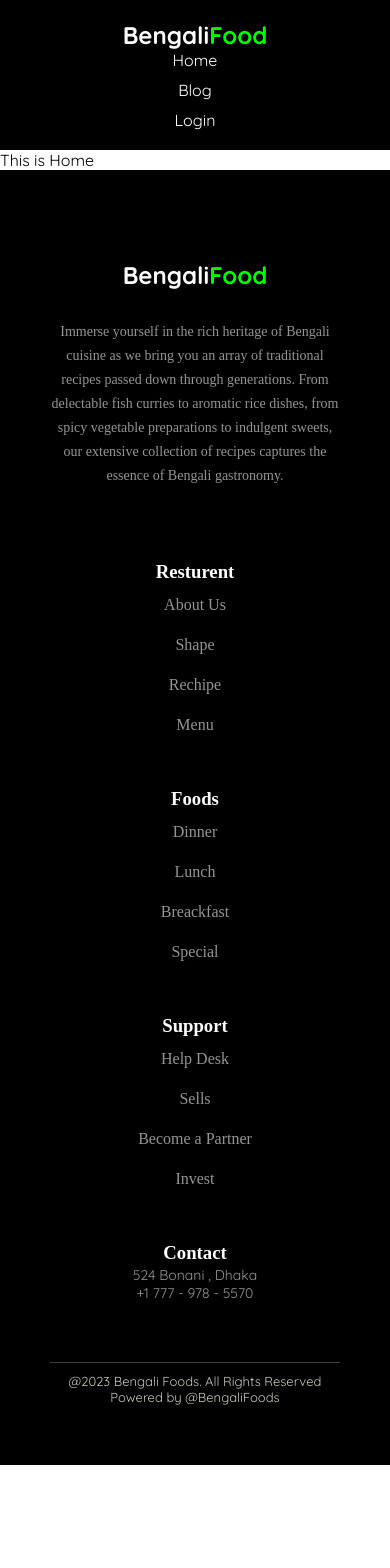
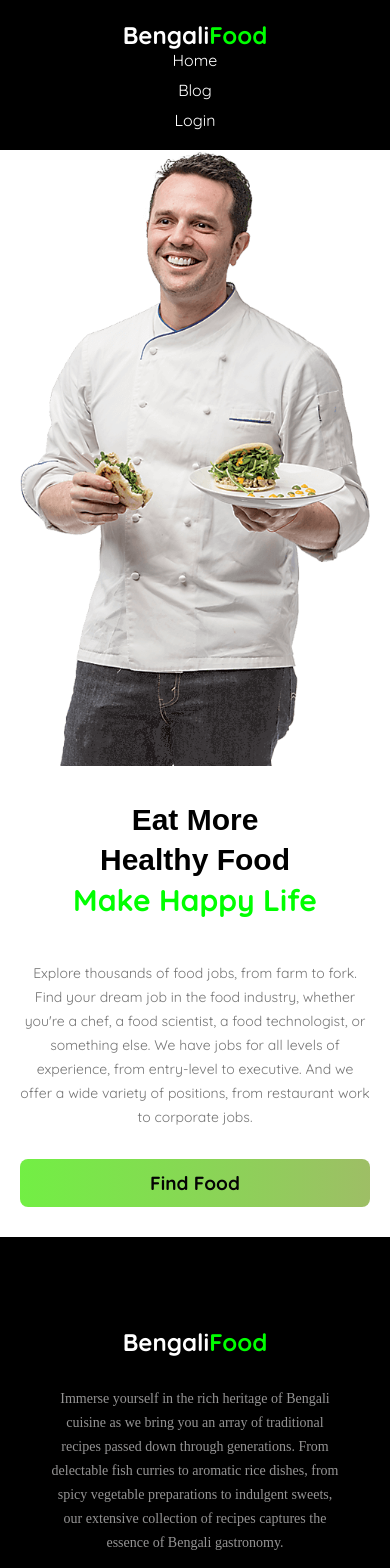
Before and after one commit to Fahim-Muntashir/Bangla-Food-Client, a React (Create React App) app: page / in a window 390 px wide. Shown: the top 1568 px of the page. Before the commit the page ends 1465 px from the top, so only its background shows below. Built offline with nearby package versions, Linux system fonts and the light colour scheme.

Commit message:
cover page added

```diff
--- /dev/null
+++ b/src/pages/Home/Cover/Cover.css
@@ -0,0 +1,115 @@
+.cover-page {
+    display: flex;
+    padding: 0px 50px;
+    align-items: center;
+}
+
+.cover-detail {
+    width: 50%;
+    text-align: left;
+    margin-bottom: 40px;
+}
+
+.cover-detail .cover-title {
+    font-family: 'Manrope', sans-serif;
+    font-style: normal;
+    font-weight: 800;
+    font-size: 70px;
+    line-height: 80px;
+    margin-bottom: 40px;
+}
+
+.cover-detail .cover-desc {
+    font-size: 18px;
+    line-height: 30px;
+    width: 519px;
+    color: #757575;
+    margin-bottom: 30px;
+}
+
+.common-btn-style {
+    padding: 12px 28px;
+    gap: 10px;
+    background: linear-gradient(90deg, #72ef44 0%, #7ea933c0 100%);
+    border-radius: 8px;
+    font-weight: 700;
+    font-size: 19px;
+    color: #040404;
+    border: none;
+}
+
+
+.cover-img {
+    width: 30%;
+    margin: 0 auto;
+}
+
+.cover-img img {
+    width: 100%;
+}
+
+/* common style */
+.common-btn-style:hover {
+    background: linear-gradient(90deg, #9e0c61 0%, #37ec37 100%);
+    color: #ffffff;
+    cursor: pointer;
+}
+
+.highlight-text {
+
+    color: rgb(0, 255, 0);
+}
+
+/* common style end */
+/* responsive styles */
+
+@media (max-width: 1024px) {
+    .cover-page {
+        flex-direction: column;
+        padding: 0px 20px;
+    }
+
+    .cover-detail,
+    .cover-img {
+        width: 100%;
+    }
+
+    .cover-detail {
+        text-align: center;
+        margin-bottom: 30px;
+    }
+
+    .cover-detail .cover-title {
+        font-size: 40px;
+        line-height: 50px;
+    }
+
+    .cover-detail .cover-desc {
+        width: 100%;
+    }
+
+    .common-btn-style {
+        width: 100%;
+    }
+}
+
+/* mobile styles */
+
+@media (max-width: 600px) {
+    .cover-detail .cover-title {
+        font-size: 30px;
+        line-height: 40px;
+    }
+
+    .cover-detail .cover-desc {
+        font-size: 14px;
+        line-height: 24px;
+        width: 100%;
+    }
+
+    .cover-img {
+        order: -1;
+        width: 100%;
+        margin-bottom: 30px;
+    }
+}
--- /dev/null
+++ b/src/pages/Home/Cover/Cover.js
@@ -0,0 +1,30 @@
+import React from "react";
+import "./Cover.css";
+import img from "../../../assests/images/chef.png";
+
+const Cover = () => {
+  return (
+    <div className="cover-page">
+      <div className="cover-detail">
+        <p className="cover-title">
+          Eat More <br />
+          Healthy Food
+          <br /> <span className="highlight-text">Make Happy Life</span>
+        </p>
+        <p className="cover-desc">
+          Explore thousands of food jobs, from farm to fork. Find your dream job
+          in the food industry, whether you're a chef, a food scientist, a food
+          technologist, or something else. We have jobs for all levels of
+          experience, from entry-level to executive. And we offer a wide variety
+          of positions, from restaurant work to corporate jobs.
+        </p>
+        <button className="common-btn-style"> Find Food</button>
+      </div>
+      <div className="cover-img">
+        <img src={img} alt="" srcset="" />
+      </div>
+    </div>
+  );
+};
+
+export default Cover;
--- a/src/pages/Home/Home.js
+++ b/src/pages/Home/Home.js
@@ -1,7 +1,12 @@
 import React from "react";
+import Cover from "./Cover/Cover";
 
 const Home = () => {
-  return <div>This is Home</div>;
+  return (
+    <div>
+      <Cover></Cover>
+    </div>
+  );
 };
 
 export default Home;
```
Also changed, not shown: src/assests/images/chef.png (added).
